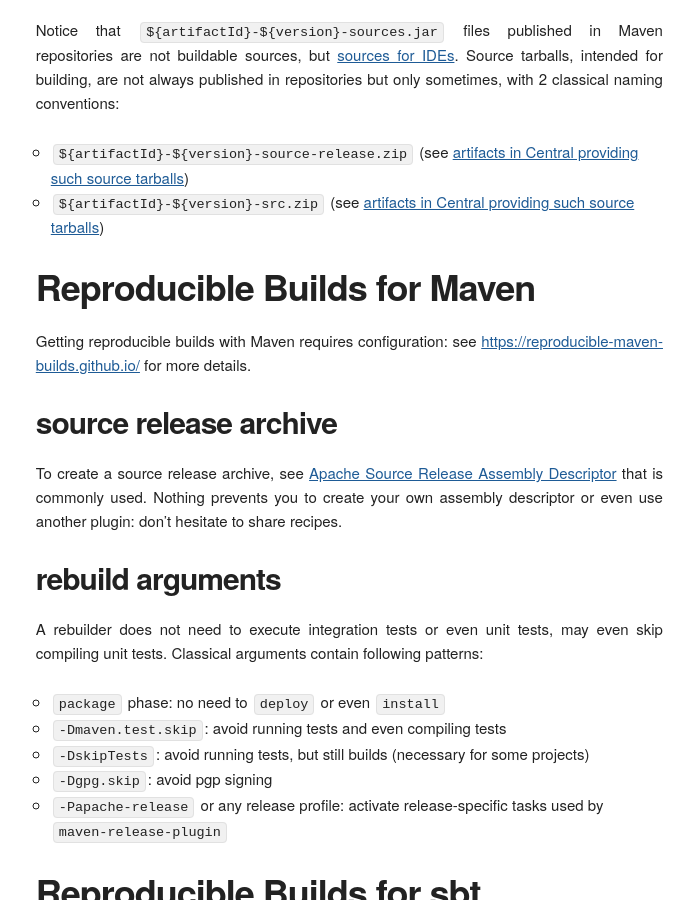
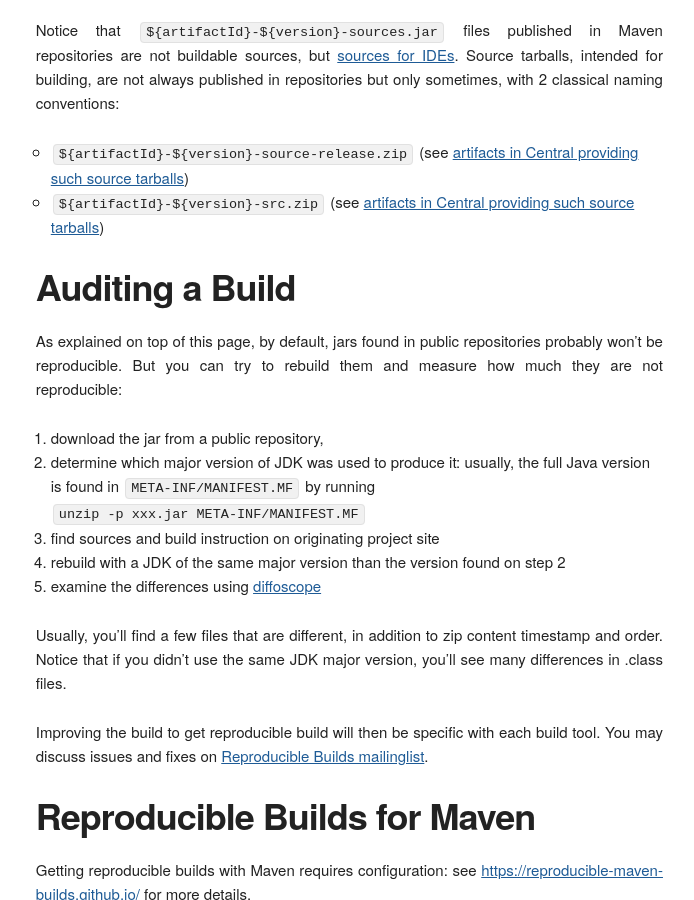
Before and after one commit to prototypefund/reproducible-website, a Jekyll site: the page built from _docs/jvm.md, in a window 1280 px wide and 900 px high, scrolled down 1616 px. Shown: the whole window, without its empty margins (457-1151 px from the left). Built offline with Jekyll 4.4.1, drawn with Linux system fonts in a browser that asks for light colours; some web fonts are replaced.

Commit message:
added section on auditing a build

```diff
--- a/_docs/jvm.md
+++ b/_docs/jvm.md
@@ -79,6 +79,24 @@
 - `${artifactId}-${version}-source-release.zip` (see [artifacts in Central providing such source tarballs](https://search.maven.org/search?q=l:source-release))
 - `${artifactId}-${version}-src.zip` (see [artifacts in Central providing such source tarballs](https://search.maven.org/search?q=l:src))
 
+Auditing a Build
+----------------
+
+As explained on top of this page, by default, jars  found in public repositories probably won't be reproducible. But you can try to rebuild them and
+measure how much they are not reproducible:
+
+1. download the jar from a public repository,
+2. determine which major version of JDK was used to produce it: usually, the full Java version is found in `META-INF/MANIFEST.MF` by running `unzip -p xxx.jar META-INF/MANIFEST.MF`
+3. find sources and build instruction on originating project site
+4. rebuild with a JDK of the same major version than the version found on step 2
+4. examine the differences using [diffoscope](https://diffoscope.org/)
+
+Usually, you'll find a few files that are different, in addition to zip content timestamp and order.
+Notice that if you didn't use the same JDK major version, you'll see many differences in .class files.
+
+Improving the build to get reproducible build will then be specific with each build tool.
+You may discuss issues and fixes on [Reproducible Builds mailinglist]({{ "/docs/contribute/" | prepend: site.baseurl }}).
+
 Reproducible Builds for Maven
 -----------------------------
 
```
